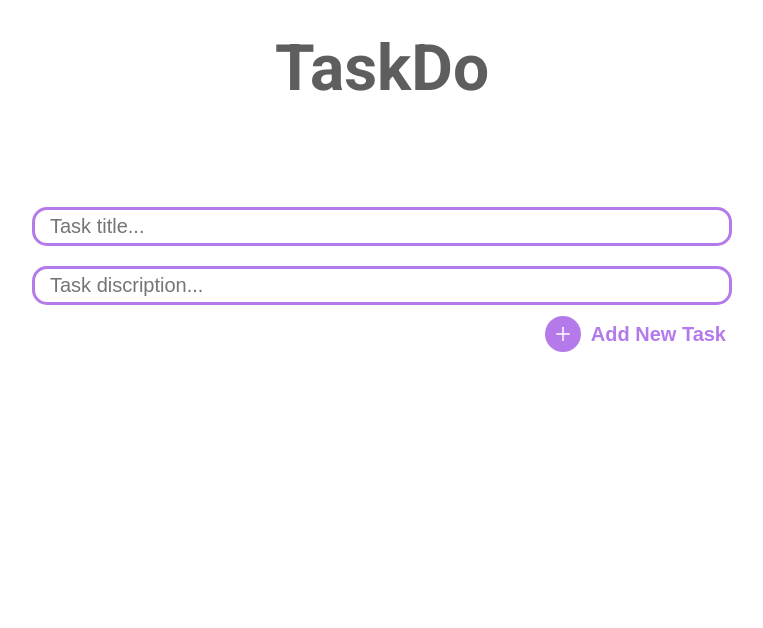
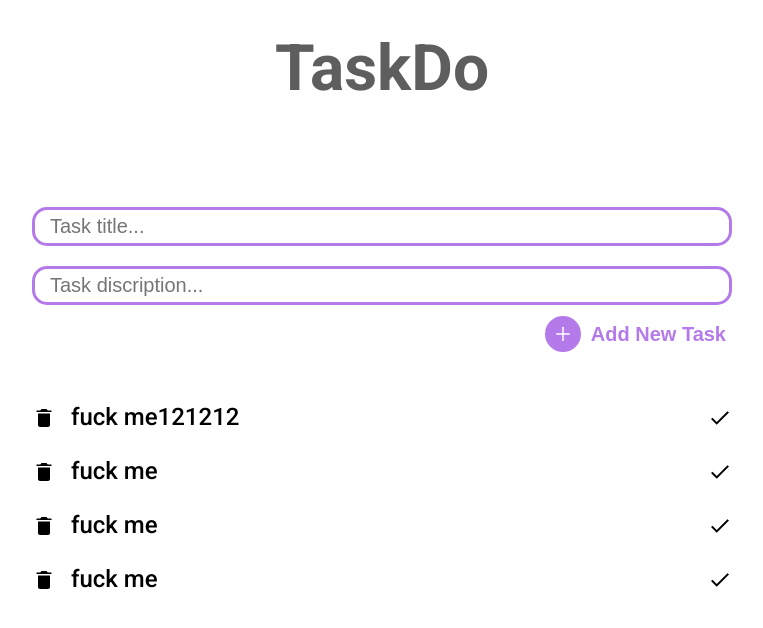
Before and after one commit to posop1/mern-todo-app, a React (Create React App) app: page /todos in a window 1280 px wide. Shown: the top 628 px of the page, without its empty margins (258-1021 px from the left). Built offline with nearby package versions, Linux system fonts and the light colour scheme.

Commit message:
feat: todo list and todo item desing

```diff
--- a/src/components/TodoForm/TodoForm.jsx
+++ b/src/components/TodoForm/TodoForm.jsx
@@ -3,7 +3,7 @@ import { AiOutlinePlus } from 'react-icons/ai';
 
 const TodoForm = () => {
   return (
-    <form className={styles.todoForm}>
+    <form className={styles.todoForm} onSubmit={(e) => e.preventDefault()}>
       <input type="text" placeholder="Task title..." className={styles.form__input} />
       <input type="text" placeholder="Task discription..." className={styles.form__input} />
       <button className={styles.form__button}>
--- a/src/components/TodoForm/TodoForm.module.scss
+++ b/src/components/TodoForm/TodoForm.module.scss
@@ -31,6 +31,8 @@ input {
   border: none;
   background: none;
   color: #b47aea;
+  cursor: pointer;
+  transition: 0.3s ease-in-out;
 }
 .icon {
   align-self: flex-end;
@@ -50,4 +52,10 @@ input {
   padding: 0;
   padding: 8px;
   border: none;
+  cursor: pointer;
+  transition: 0.3s ease-in-out;
+
+  &:hover {
+    color: black;
+  }
 }
--- a/src/components/TodoList/TodoItem/TodoItem.jsx
+++ b/src/components/TodoList/TodoItem/TodoItem.jsx
@@ -0,0 +1,17 @@
+import styles from './TodoItem.module.scss';
+import { IoMdTrash } from 'react-icons/io';
+import { IoMdCheckmark } from 'react-icons/io';
+
+const TodoItem = ({ _id, title, completed }) => {
+  return (
+    <div className={styles.TodoItem}>
+      <div className={styles.text}>
+        <IoMdTrash className={styles.bin} />
+        <h3>{title}</h3>
+      </div>
+      <IoMdCheckmark className={styles.check} />
+    </div>
+  );
+};
+
+export default TodoItem;
--- a/src/components/TodoList/TodoItem/TodoItem.module.scss
+++ b/src/components/TodoList/TodoItem/TodoItem.module.scss
@@ -0,0 +1,43 @@
+.TodoItem {
+  display: flex;
+  align-items: center;
+  width: 100%;
+  justify-content: space-between;
+  margin-bottom: 25px;
+}
+.bin {
+  font-size: 24px;
+  margin-right: 15px;
+}
+.check {
+  font-size: 24px;
+}
+.check,
+.bin {
+  transition: 0.3s ease-in-out;
+  &:hover {
+    color: #b47aea;
+  }
+}
+.text {
+  display: flex;
+  align-items: center;
+}
+h3 {
+  font-style: normal;
+  font-weight: 500;
+  font-size: 24px;
+  line-height: 29px;
+  /* identical to box height */
+
+  color: #000000;
+}
+p {
+  font-style: normal;
+  font-weight: 500;
+  font-size: 20px;
+  line-height: 29px;
+  /* identical to box height */
+
+  color: #000000;
+}
--- a/src/components/TodoList/TodoList.jsx
+++ b/src/components/TodoList/TodoList.jsx
@@ -0,0 +1,53 @@
+import TodoItem from './TodoItem/TodoItem';
+import styles from './TodoList.module.scss';
+
+const todos = [
+  {
+    _id: '634134806a4beb0449be1503',
+    title: 'fuck me121212',
+    body: 'test.........................',
+    completed: true,
+    createdAt: '2022-10-08T08:27:44.858Z',
+    updatedAt: '2022-10-08T08:38:03.988Z',
+    __v: 0,
+  },
+  {
+    _id: '634134806a4beb0449be1501',
+    title: 'fuck me',
+    body: 'test.........................',
+    completed: false,
+    createdAt: '2022-10-08T08:27:44.336Z',
+    updatedAt: '2022-10-08T08:27:44.336Z',
+    __v: 0,
+  },
+  {
+    _id: '6341347f6a4beb0449be14ff',
+    title: 'fuck me',
+    body: 'test.........................',
+    completed: false,
+    createdAt: '2022-10-08T08:27:43.819Z',
+    updatedAt: '2022-10-08T08:27:43.819Z',
+    __v: 0,
+  },
+  {
+    _id: '634132882a310bbdf9e58ace',
+    title: 'fuck me',
+    body: 'test.........................',
+    completed: false,
+    createdAt: '2022-10-08T08:19:20.891Z',
+    updatedAt: '2022-10-08T08:19:20.891Z',
+    __v: 0,
+  },
+];
+
+const TodoList = () => {
+  return (
+    <div className={styles.TodoList}>
+      {todos.map((todo, i) => (
+        <TodoItem key={i} _id={todo._id} title={todo.title} completed={todo.completed} />
+      ))}
+    </div>
+  );
+};
+
+export default TodoList;
--- a/src/components/TodoList/TodoList.module.scss
+++ b/src/components/TodoList/TodoList.module.scss
@@ -0,0 +1,5 @@
+.TodoList {
+  margin-top: 50px;
+  max-width: 700px;
+  width: 100%;
+}
--- a/src/pages/TodosPage/TodosPage.jsx
+++ b/src/pages/TodosPage/TodosPage.jsx
@@ -1,4 +1,5 @@
 import TodoForm from '../../components/TodoForm/TodoForm';
+import TodoList from '../../components/TodoList/TodoList';
 import styles from './TodosPage.module.scss';
 
 const TodosPage = () => {
@@ -9,6 +10,7 @@ const TodosPage = () => {
           <h1>TaskDo</h1>
         </div>
         <TodoForm />
+        <TodoList />
       </div>
     </div>
   );
```
